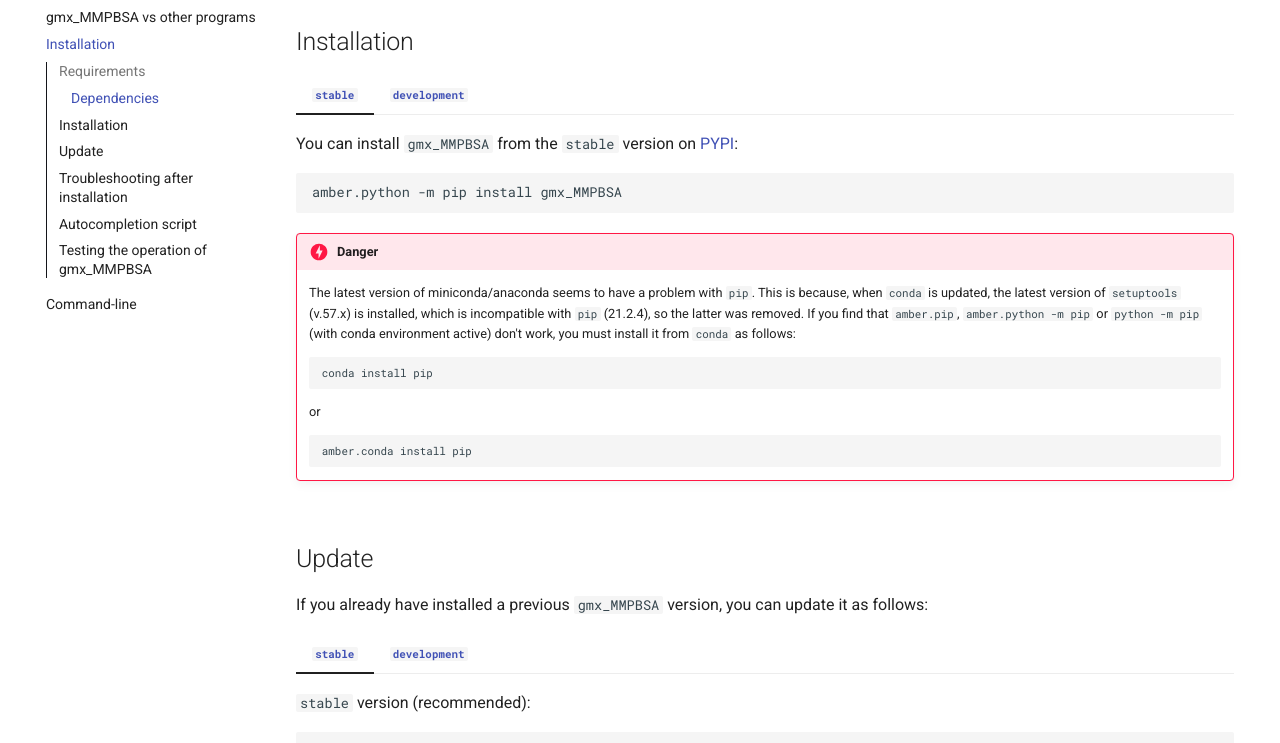
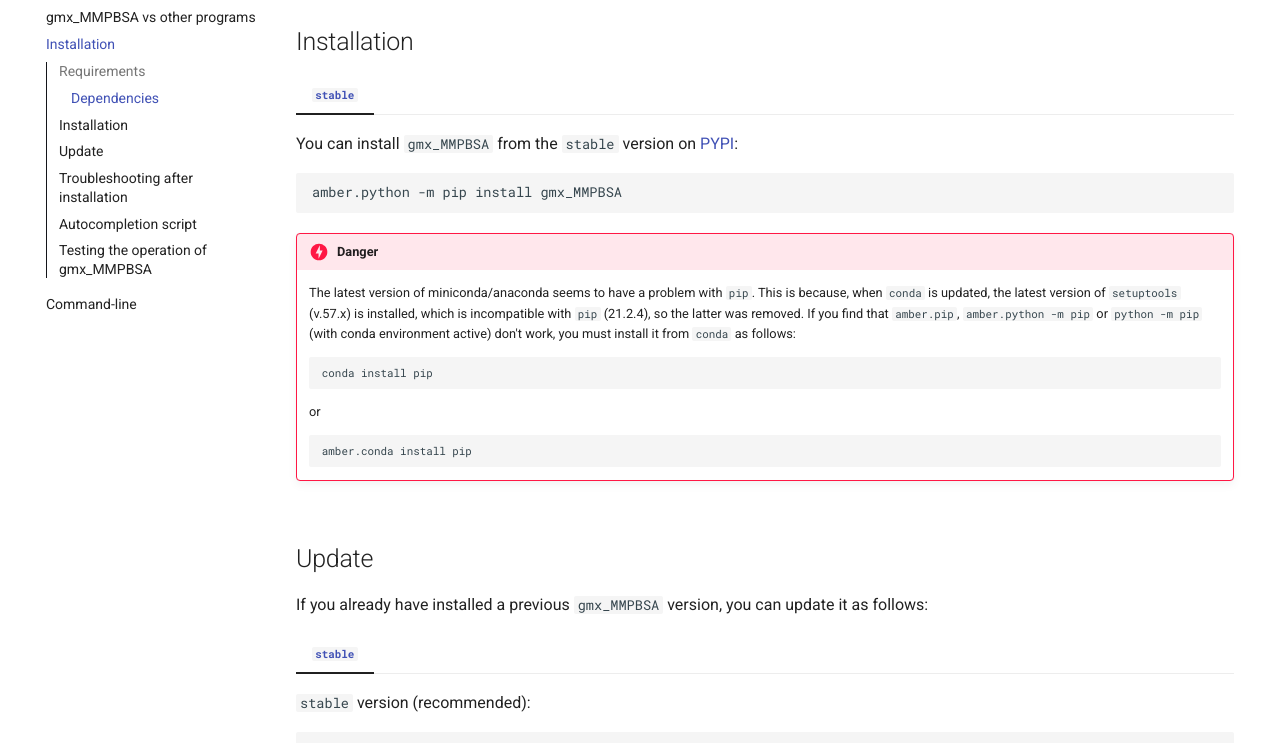
Before and after one commit to Valdes-Tresanco-MS/gmx_MMPBSA, an MkDocs documentation site: the page built from docs/installation.md, in a window 1280 px wide and 1400 px high, scrolled down 1304 px. Shown: the part 172-915 px from the top of the window. Built offline with MkDocs 1.6.1 and Material for MkDocs 9.7.7, drawn with Linux system fonts in a browser that asks for light colours; comment, search, counter and statistics services are not loaded; some of the changed lines change nothing that is shown.

Commit message:
update installation

```diff
--- a/docs/installation.md
+++ b/docs/installation.md
@@ -81,15 +81,17 @@
 
             amber.conda install pip
 
-=== "`development`"
-    or the `development` version from [GitHub][4]:
+[comment]: <> (=== "`development`")
 
-        amber.python -m pip install git+https://github.com/Valdes-Tresanco-MS/gmx_MMPBSA
+[comment]: <> (    or the `development` version from [GitHub][4]:)
 
-    !!! warning
-        Make sure that you have `git` installed. If not you can install it as follows:
+[comment]: <> (        amber.python -m pip install git+https://github.com/Valdes-Tresanco-MS/gmx_MMPBSA)
 
-            sudo apt install git
+[comment]: <> (    !!! warning)
+
+[comment]: <> (        Make sure that you have `git` installed. If not you can install it as follows:)
+
+[comment]: <> (            sudo apt install git)
 
 ## Update
 
@@ -100,15 +102,17 @@
 
         amber.python -m pip install gmx_MMPBSA --upgrade
 
-=== "`development`"
-    `development` version from GitHub:
+[comment]: <> (=== "`development`")
 
-        amber.python -m pip install git+https://github.com/Valdes-Tresanco-MS/gmx_MMPBSA --upgrade
+[comment]: <> (    `development` version from GitHub:)
 
-    !!! warning
-        Make sure that you have `git` installed. If not you can install it as follows:
+[comment]: <> (        amber.python -m pip install git+https://github.com/Valdes-Tresanco-MS/gmx_MMPBSA --upgrade )
 
-            sudo apt install git
+[comment]: <> (    !!! warning)
+
+[comment]: <> (        Make sure that you have `git` installed. If not you can install it as follows:)
+
+[comment]: <> (            sudo apt install git)
 
 ## Troubleshooting after installation
 
```
